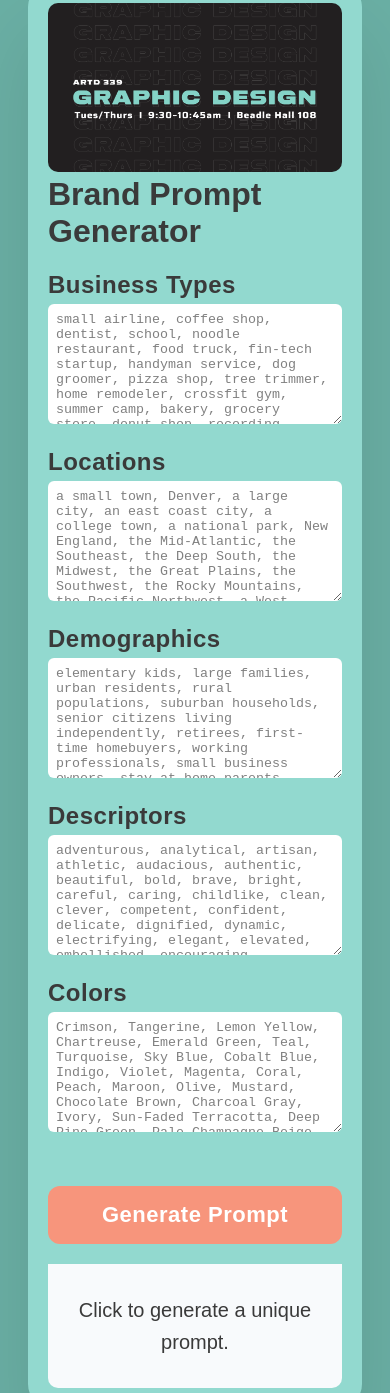
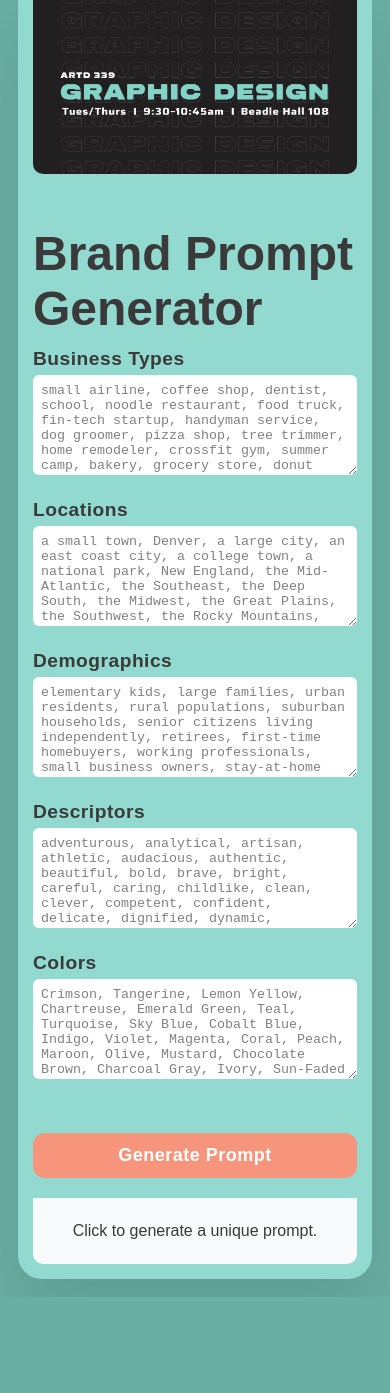
Before and after one commit to curious-studio/design-prompt, a plain HTML site: page index.html in a window 390 px wide. Shown: the part 45-1438 px from the top of the page. After the commit the page ends 1342 px from the top, so only its background shows below. Drawn offline with Linux system fonts and the light colour scheme.

Commit message:
add media queries

```diff
--- a/css/styles.css
+++ b/css/styles.css
@@ -78,8 +78,10 @@
             color: #4e5e5c;
             margin-bottom: 0;
         }
-        h1 {
-            margin-top: 0;
+        h1.masthead {
+            margin-top: 1em;
+            margin-bottom: .25em;
+            font-size: 3em;
         }
 
         /* Toast notification style */
@@ -91,3 +93,57 @@
             margin-top: 10px;
             font-size: 14px;
         }
+
+/* Media Queries */
+
+/* Mobile devices (max-width: 768px) */
+@media (max-width: 768px) {
+    body {
+        padding: 10px;
+    }
+    .container {
+        padding: 15px;
+        max-width: 100%;
+    }
+    .input-group label {
+        font-size: 1.2em;
+    }
+    textarea {
+        height: 100px;
+    }
+    button {
+        font-size: 18px;
+        padding: 12px 20px;
+    }
+    #output {
+        padding: 20px;
+        font-size: 1em;
+    }
+    .btn-container {
+        flex-direction: column;
+        gap: 15px;
+    }
+    #copyBtn {
+        width: 100%;
+    }
+}
+
+/* Tablet devices (min-width: 769px) and (max-width: 1024px) */
+@media (min-width: 769px) and (max-width: 1024px) {
+    .container {
+        max-width: 90%;
+    }
+    .input-group label {
+        font-size: 2em;
+    }
+    button {
+        font-size: 20px;
+    }
+}
+
+/* Desktop devices (min-width: 1025px) */
+@media (min-width: 1025px) {
+    .container {
+        max-width: 1000px;
+    }
+}
--- a/index.html
+++ b/index.html
@@ -13,7 +13,7 @@
 <div class="container">
 	<img src="./images/graphic-design-SP26.png" width=100% style="border-radius: 10px;">
 <!--    <h3 class="heading">ARTD 339 - Spring 2026</h3> -->
-    <h1>Brand Prompt Generator</h1>
+    <h1 class="masthead">Brand Prompt Generator</h1>
 
     <div class="input-group">
         <label>Business Types</label>
```
